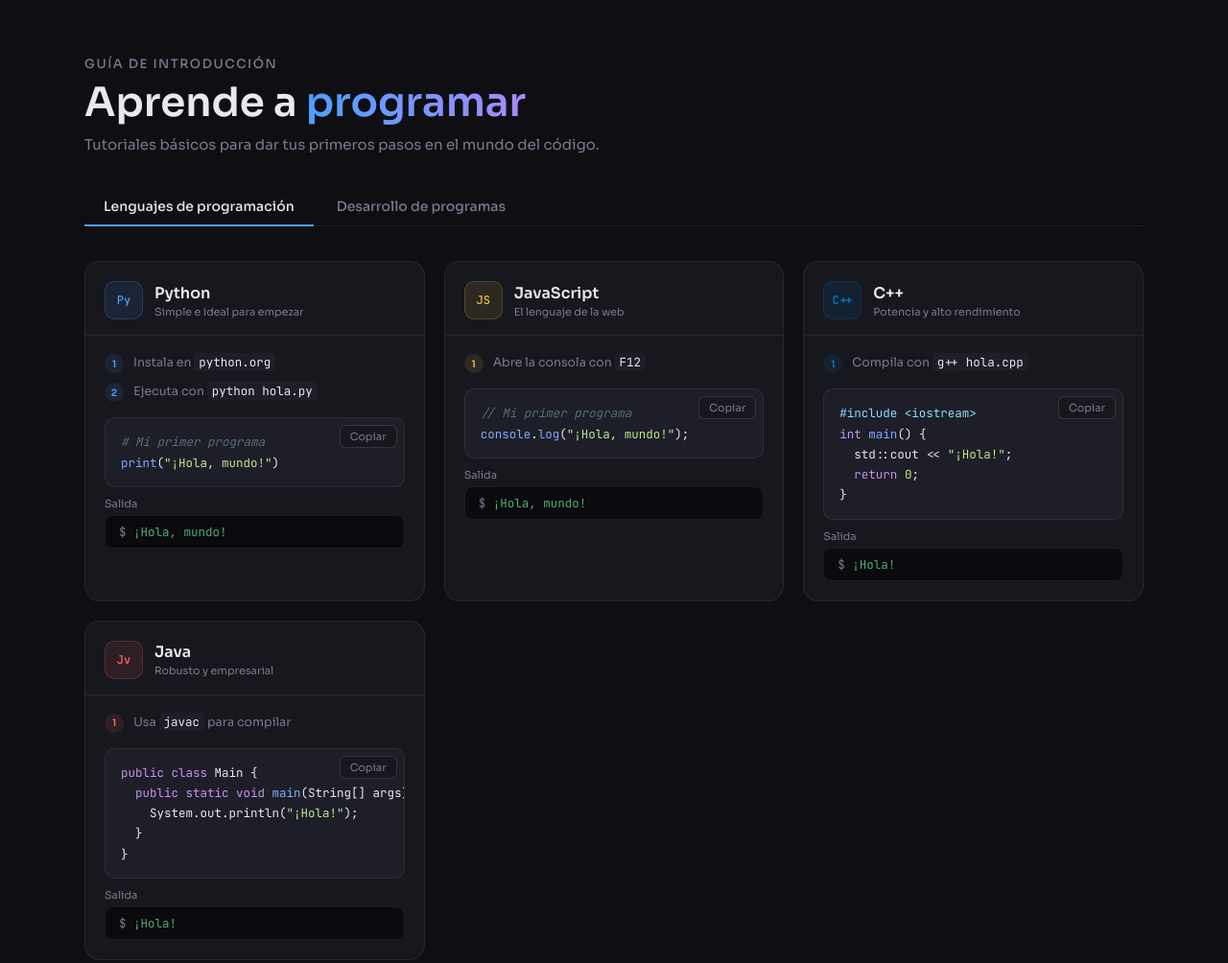
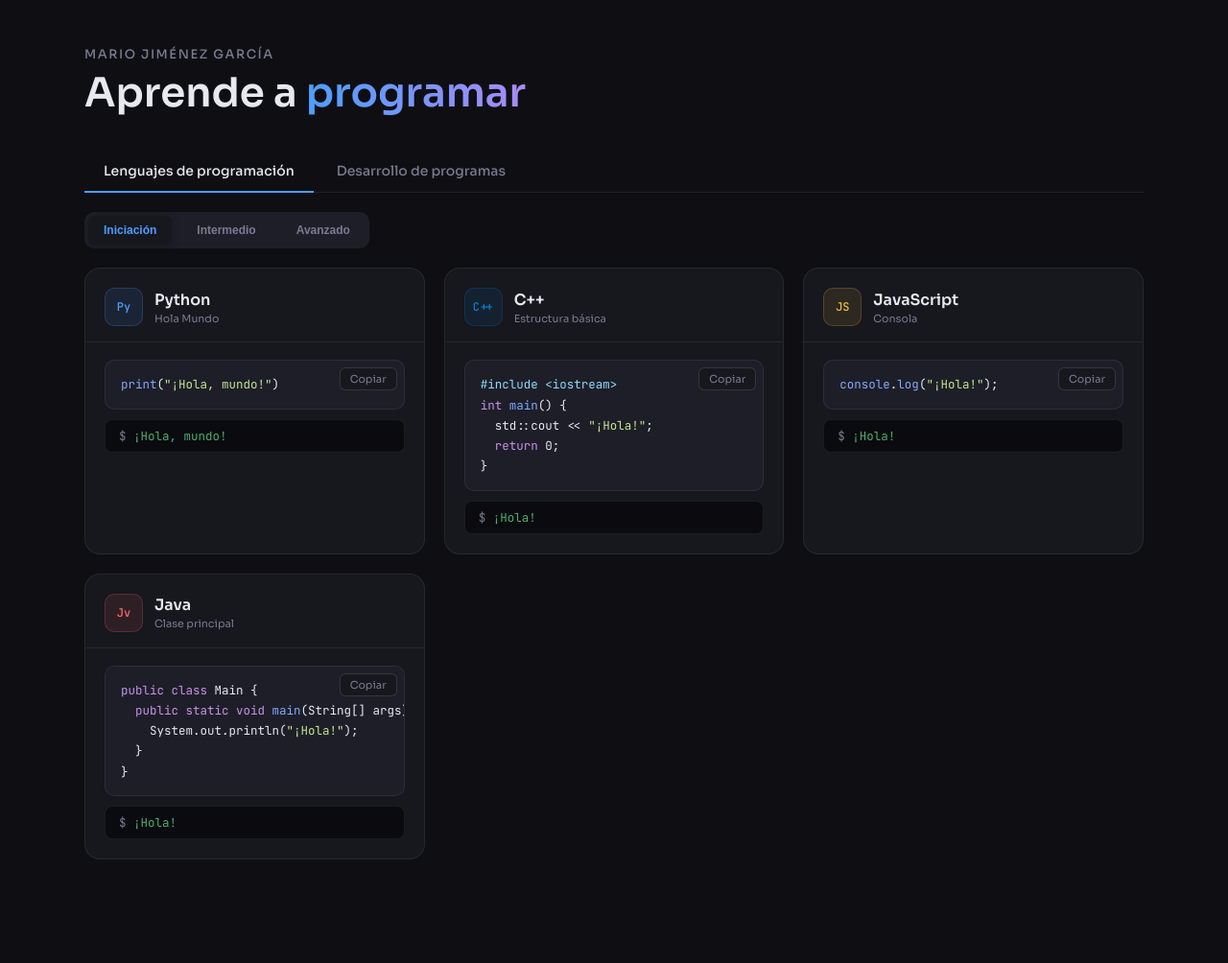
Before and after one commit to mariojimenezgarcia3/P-gina-lenguajes-de-programaci-n-Mario, a website: page index.html in a window 1280 px wide. Shown: the whole page at 96% size. After the commit the page ends 896 px from the top, so only its background shows below. Drawn offline with Linux system fonts and the light colour scheme.

Commit message:
Update title and enhance navigation structure

```diff
--- a/index.html
+++ b/index.html
@@ -3,7 +3,7 @@
 <head>
   <meta charset="UTF-8" />
   <meta name="viewport" content="width=device-width, initial-scale=1.0" />
-  <title>Lenguajes de Programación</title>
+  <title>Lenguajes de Programación - Mario</title>
 
   <link rel="manifest" href="manifest.json">
   <meta name="theme-color" content="#4b9fff">
@@ -64,13 +64,8 @@
       -webkit-text-fill-color: transparent;
       background-clip: text;
     }
-    header p {
-      margin-top: 10px;
-      font-size: 15px;
-      color: var(--muted);
-    }
 
-    /* ── TABS ── */
+    /* ── NAVEGACIÓN PRINCIPAL ── */
     .tabs-wrapper {
       max-width: 1200px;
       margin: 36px auto 0;
@@ -82,7 +77,7 @@
       border-bottom: 1px solid var(--border);
     }
     .tab-btn {
-      padding: 10px 20px;
+      padding: 12px 20px;
       font-family: 'Sora', sans-serif;
       font-size: 14px;
       font-weight: 500;
@@ -100,14 +95,41 @@
       border-bottom-color: #4b9fff;
     }
 
-    .tab-content { display: none; }
-    .tab-content.active { display: block; }
+    /* ── SUB-NAVEGACIÓN (NIVELES) ── */
+    .sub-nav {
+      display: flex;
+      gap: 10px;
+      margin: 20px 0;
+      padding: 4px;
+      background: var(--surface2);
+      border-radius: 10px;
+      width: fit-content;
+    }
+    .sub-btn {
+      padding: 8px 16px;
+      font-size: 12px;
+      font-weight: 600;
+      color: var(--muted);
+      background: transparent;
+      border: none;
+      border-radius: 7px;
+      cursor: pointer;
+      transition: all 0.2s;
+    }
+    .sub-btn.active {
+      background: var(--surface);
+      color: var(--py-accent);
+      box-shadow: 0 2px 8px rgba(0,0,0,0.2);
+    }
 
-    /* ── GRID ── */
+    .tab-content, .sub-content { display: none; }
+    .tab-content.active, .sub-content.active { display: block; }
+
+    /* ── GRID Y TARJETAS ── */
     .lang-section {
       max-width: 1200px;
       margin: 0 auto;
-      padding: 36px 48px 64px;
+      padding: 10px 48px 64px;
     }
     .lang-grid {
       display: grid;
@@ -115,7 +137,6 @@
       gap: 20px;
     }
 
-    /* ── CARD ── */
     .card {
       background: var(--surface);
       border: 1px solid var(--border);
@@ -153,23 +174,7 @@
 
     .card-body { padding: 18px 20px 20px; }
 
-    /* Steps */
-    .steps { margin-bottom: 16px; display: flex; flex-direction: column; gap: 9px; }
-    .step { display: flex; gap: 10px; align-items: flex-start; }
-    .step-dot {
-      width: 20px; height: 20px; border-radius: 50%;
-      display: flex; align-items: center; justify-content: center;
-      font-size: 10px; font-weight: 600; flex-shrink: 0; margin-top: 1px;
-    }
-    .step-dot.py { background: var(--py-bg); color: var(--py-accent); }
-    .step-dot.js { background: var(--js-bg); color: var(--js-accent); }
-    .step-dot.java { background: var(--java-bg); color: var(--java-accent); }
-    .step-dot.cpp { background: var(--cpp-bg); color: var(--cpp-accent); }
-
-    .step-text { font-size: 12.5px; color: var(--muted); line-height: 1.55; }
-    .step-text code { font-family: 'JetBrains Mono'; background: var(--surface2); padding: 1px 5px; border-radius: 4px; color: var(--text); }
-
-    /* Code Block */
+    /* Código */
     .code-wrap { position: relative; }
     .code-block {
       background: var(--surface2);
@@ -182,33 +187,20 @@
       overflow-x: auto;
     }
     .line { display: block; white-space: pre; }
-    .kw { color: #c792ea; } /* Keywords */
-    .fn { color: #82aaff; } /* Functions */
-    .str { color: #c3e88d; } /* Strings */
-    .cm { color: #546e7a; font-style: italic; } /* Comments */
-    .inc { color: #89ddff; } /* Includes */
+    .kw { color: #c792ea; } .fn { color: #82aaff; } .str { color: #c3e88d; } .cm { color: #546e7a; font-style: italic; } .inc { color: #89ddff; }
 
     .copy-btn {
       position: absolute; top: 8px; right: 8px;
-      background: var(--surface);
-      border: 1px solid var(--border2);
-      border-radius: 6px;
-      padding: 4px 10px;
-      font-family: 'Sora'; font-size: 11px;
-      color: var(--muted); cursor: pointer;
-      transition: color 0.15s;
+      background: var(--surface); border: 1px solid var(--border2);
+      border-radius: 6px; padding: 4px 10px; font-family: 'Sora'; font-size: 11px;
+      color: var(--muted); cursor: pointer; transition: color 0.15s;
     }
     .copy-btn:hover { color: var(--text); }
 
-    .output-label { font-size: 11px; color: var(--muted); margin: 10px 0 5px; }
     .output-box {
-      background: #0a0a0f;
-      border: 1px solid var(--border);
-      border-radius: 8px;
-      padding: 8px 14px;
-      font-family: 'JetBrains Mono';
-      font-size: 12.5px;
-      color: var(--green);
+      background: #0a0a0f; border: 1px solid var(--border);
+      border-radius: 8px; padding: 8px 14px; font-family: 'JetBrains Mono';
+      font-size: 12.5px; color: var(--green); margin-top: 10px;
     }
     .output-box::before { content: '$ '; color: var(--muted); }
 
@@ -220,9 +212,8 @@
 <body>
 
   <header>
-    <p class="site-title">Guía de introducción</p>
+    <p class="site-title">Mario Jiménez García</p>
     <h1>Aprende a <span>programar</span></h1>
-    <p>Tutoriales básicos para dar tus primeros pasos en el mundo del código.</p>
   </header>
 
   <div class="tabs-wrapper">
@@ -230,100 +221,68 @@
       <button class="tab-btn active" onclick="showTab('lenguajes', this)">Lenguajes de programación</button>
       <button class="tab-btn" onclick="showTab('desarrollo', this)">Desarrollo de programas</button>
     </nav>
+
+    <div id="lenguajes" class="tab-content active">
+
+      <div class="sub-nav">
+        <button class="sub-btn active" onclick="showSubTab('iniciacion', this)">Iniciación</button>
+        <button class="sub-btn" onclick="showSubTab('intermedio', this)">Intermedio</button>
+        <button class="sub-btn" onclick="showSubTab('avanzado', this)">Avanzado</button>
       </div>
 
-  <div id="lenguajes" class="tab-content active">
-    <div class="lang-section">
+      <div id="iniciacion" class="sub-content active">
         <div class="lang-grid">
-
           <div class="card">
             <div class="card-header">
               <div class="lang-badge py">Py</div>
-            <div class="lang-info">
-              <div class="lang-name">Python</div>
-              <div class="lang-tag">Simple e ideal para empezar</div>
-            </div>
+              <div class="lang-info"><div class="lang-name">Python</div><div class="lang-tag">Hola Mundo</div></div>
             </div>
             <div class="card-body">
-            <div class="steps">
-              <div class="step"><div class="step-dot py">1</div><div class="step-text">Instala en <code>python.org</code></div></div>
-              <div class="step"><div class="step-dot py">2</div><div class="step-text">Ejecuta con <code>python hola.py</code></div></div>
-            </div>
               <div class="code-wrap">
                 <button class="copy-btn" onclick="copyCode(this)">Copiar</button>
-              <div class="code-block">
-                <span class="line cm"># Mi primer programa</span>
-                <span class="line"><span class="fn">print</span>(<span class="str">"¡Hola, mundo!"</span>)</span>
+                <div class="code-block"><span class="line"><span class="fn">print</span>(<span class="str">"¡Hola, mundo!"</span>)</span></div>
               </div>
-            </div>
-            <p class="output-label">Salida</p>
               <div class="output-box">¡Hola, mundo!</div>
             </div>
           </div>
-
-        <div class="card">
-          <div class="card-header">
-            <div class="lang-badge js">JS</div>
-            <div class="lang-info">
-              <div class="lang-name">JavaScript</div>
-              <div class="lang-tag">El lenguaje de la web</div>
-            </div>
-          </div>
-          <div class="card-body">
-            <div class="steps">
-              <div class="step"><div class="step-dot js">1</div><div class="step-text">Abre la consola con <code>F12</code></div></div>
-            </div>
-            <div class="code-wrap">
-              <button class="copy-btn" onclick="copyCode(this)">Copiar</button>
-              <div class="code-block">
-                <span class="line cm">// Mi primer programa</span>
-                <span class="line"><span class="fn">console</span>.<span class="fn">log</span>(<span class="str">"¡Hola, mundo!"</span>);</span>
-              </div>
-            </div>
-            <p class="output-label">Salida</p>
-            <div class="output-box">¡Hola, mundo!</div>
-          </div>
-        </div>
-
           <div class="card">
             <div class="card-header">
               <div class="lang-badge cpp">C++</div>
-            <div class="lang-info">
-              <div class="lang-name">C++</div>
-              <div class="lang-tag">Potencia y alto rendimiento</div>
-            </div>
+              <div class="lang-info"><div class="lang-name">C++</div><div class="lang-tag">Estructura básica</div></div>
             </div>
             <div class="card-body">
-            <div class="steps">
-              <div class="step"><div class="step-dot cpp">1</div><div class="step-text">Compila con <code>g++ hola.cpp</code></div></div>
-            </div>
               <div class="code-wrap">
                 <button class="copy-btn" onclick="copyCode(this)">Copiar</button>
                 <div class="code-block">
                   <span class="line inc">#include &lt;iostream&gt;</span>
                   <span class="line"><span class="kw">int</span> <span class="fn">main</span>() {</span>
                   <span class="line">  std::cout &lt;&lt; <span class="str">"¡Hola!"</span>;</span>
-                <span class="line">  <span class="kw">return</span> <span class="str">0</span>;</span>
+                  <span class="line">  <span class="kw">return</span> 0;</span>
                   <span class="line">}</span>
                 </div>
               </div>
-            <p class="output-label">Salida</p>
               <div class="output-box">¡Hola!</div>
             </div>
           </div>
-
+          <div class="card">
+            <div class="card-header">
+              <div class="lang-badge js">JS</div>
+              <div class="lang-info"><div class="lang-name">JavaScript</div><div class="lang-tag">Consola</div></div>
+            </div>
+            <div class="card-body">
+              <div class="code-wrap">
+                <button class="copy-btn" onclick="copyCode(this)">Copiar</button>
+                <div class="code-block"><span class="line"><span class="fn">console</span>.<span class="fn">log</span>(<span class="str">"¡Hola!"</span>);</span></div>
+              </div>
+              <div class="output-box">¡Hola!</div>
+            </div>
+          </div>
           <div class="card">
             <div class="card-header">
               <div class="lang-badge java">Jv</div>
-            <div class="lang-info">
-              <div class="lang-name">Java</div>
-              <div class="lang-tag">Robusto y empresarial</div>
-            </div>
+              <div class="lang-info"><div class="lang-name">Java</div><div class="lang-tag">Clase principal</div></div>
             </div>
             <div class="card-body">
-            <div class="steps">
-              <div class="step"><div class="step-dot java">1</div><div class="step-text">Usa <code>javac</code> para compilar</div></div>
-            </div>
               <div class="code-wrap">
                 <button class="copy-btn" onclick="copyCode(this)">Copiar</button>
                 <div class="code-block">
@@ -334,24 +293,120 @@
                   <span class="line">}</span>
                 </div>
               </div>
-            <p class="output-label">Salida</p>
               <div class="output-box">¡Hola!</div>
+            </div>
+          </div>
+        </div>
+      </div>
+
+      <div id="intermedio" class="sub-content">
+        <div class="lang-grid">
+          <div class="card">
+            <div class="card-header">
+              <div class="lang-badge py">Py</div>
+              <div class="lang-info"><div class="lang-name">Python</div><div class="lang-tag">Listas y Bucles</div></div>
+            </div>
+            <div class="card-body">
+              <div class="code-wrap">
+                <button class="copy-btn" onclick="copyCode(this)">Copiar</button>
+                <div class="code-block">
+                  <span class="line">frutas = [<span class="str">"manzana"</span>, <span class="str">"pera"</span>]</span>
+                  <span class="line"><span class="kw">for</span> f <span class="kw">in</span> frutas:</span>
+                  <span class="line">    <span class="fn">print</span>(f.upper())</span>
+                </div>
+              </div>
+              <div class="output-box">MANZANA<br>PERA</div>
+            </div>
+          </div>
+          <div class="card">
+            <div class="card-header">
+              <div class="lang-badge cpp">C++</div>
+              <div class="lang-info"><div class="lang-name">C++</div><div class="lang-tag">Funciones</div></div>
+            </div>
+            <div class="card-body">
+              <div class="code-wrap">
+                <button class="copy-btn" onclick="copyCode(this)">Copiar</button>
+                <div class="code-block">
+                  <span class="line"><span class="kw">int</span> <span class="fn">suma</span>(<span class="kw">int</span> a, <span class="kw">int</span> b) {</span>
+                  <span class="line">  <span class="kw">return</span> a + b;</span>
+                  <span class="line">}</span>
+                </div>
+              </div>
+              <div class="output-box">(Lógica definida)</div>
+            </div>
+          </div>
+          <div class="card">
+            <div class="card-header">
+              <div class="lang-badge js">JS</div>
+              <div class="lang-info"><div class="lang-name">JavaScript</div><div class="lang-tag">Arrow Functions</div></div>
+            </div>
+            <div class="card-body">
+              <div class="code-wrap">
+                <button class="copy-btn" onclick="copyCode(this)">Copiar</button>
+                <div class="code-block">
+                  <span class="line"><span class="kw">const</span> <span class="fn">saludar</span> = name => {</span>
+                  <span class="line">  <span class="fn">console</span>.<span class="fn">log</span>(<span class="str">`Hola <span class="kw">${</span>name<span class="kw">}</span>`</span>);</span>
+                  <span class="line">};</span>
+                </div>
+              </div>
+              <div class="output-box">Hola Mario</div>
+            </div>
+          </div>
+        </div>
+      </div>
+
+      <div id="avanzado" class="sub-content">
+        <div class="lang-grid">
+          <div class="card">
+            <div class="card-header">
+              <div class="lang-badge py">Py</div>
+              <div class="lang-info"><div class="lang-name">Python</div><div class="lang-tag">Decoradores</div></div>
+            </div>
+            <div class="card-body">
+              <div class="code-wrap">
+                <button class="copy-btn" onclick="copyCode(this)">Copiar</button>
+                <div class="code-block">
+                  <span class="line"><span class="kw">def</span> <span class="fn">log</span>(func):</span>
+                  <span class="line">    <span class="kw">def</span> <span class="fn">wrapper</span>():</span>
+                  <span class="line">        <span class="fn">print</span>(<span class="str">"Inicio"</span>)</span>
+                  <span class="line">        func()</span>
+                  <span class="line">    <span class="kw">return</span> wrapper</span>
+                </div>
+              </div>
+            </div>
+          </div>
+          <div class="card">
+            <div class="card-header">
+              <div class="lang-badge js">JS</div>
+              <div class="lang-info"><div class="lang-name">JavaScript</div><div class="lang-tag">Async / Await</div></div>
+            </div>
+            <div class="card-body">
+              <div class="code-wrap">
+                <button class="copy-btn" onclick="copyCode(this)">Copiar</button>
+                <div class="code-block">
+                  <span class="line"><span class="kw">async function</span> <span class="fn">getData</span>() {</span>
+                  <span class="line">  <span class="kw">const</span> res = <span class="kw">await</span> <span class="fn">fetch</span>(url);</span>
+                  <span class="line">  <span class="kw">const</span> data = <span class="kw">await</span> res.json();</span>
+                  <span class="line">}</span>
+                </div>
+              </div>
+            </div>
+          </div>
         </div>
       </div>
 
     </div>
+
+    <div id="desarrollo" class="tab-content">
+      <div style="text-align:center; padding: 100px; color: var(--muted);">
+        <h2>🛠️ Sección en construcción</h2>
       </div>
     </div>
 
-  <div id="desarrollo" class="tab-content">
-    <div style="text-align:center; padding: 120px 20px; color: var(--muted);">
-      <div style="font-size: 40px; margin-bottom: 20px;">🛠️</div>
-      <h2>Sección en construcción</h2>
-      <p>Próximamente guías sobre Git, Docker y más.</p>
-    </div>
   </div>
 
   <script>
+    // Cambio de pestañas principales
     function showTab(id, btn) {
       document.querySelectorAll('.tab-content').forEach(el => el.classList.remove('active'));
       document.querySelectorAll('.tab-btn').forEach(el => el.classList.remove('active'));
@@ -359,6 +414,15 @@
       btn.classList.add('active');
     }
 
+    // Cambio de sub-pestañas (Niveles)
+    function showSubTab(id, btn) {
+      document.querySelectorAll('.sub-content').forEach(el => el.classList.remove('active'));
+      document.querySelectorAll('.sub-btn').forEach(el => el.classList.remove('active'));
+      document.getElementById(id).classList.add('active');
+      btn.classList.add('active');
+    }
+
+    // Función de copiar código
     function copyCode(btn) {
       const text = btn.nextElementSibling.innerText;
       navigator.clipboard.writeText(text).then(() => {
```
Lines whose indentation alone changed are shown as unchanged.
